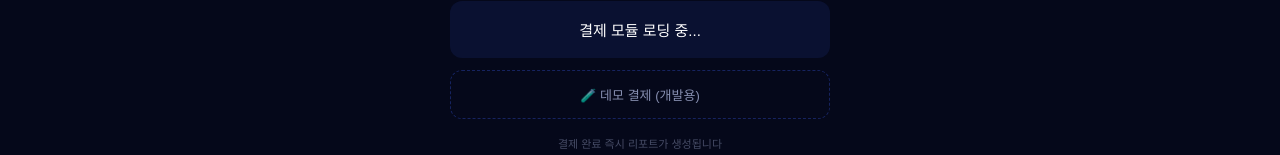
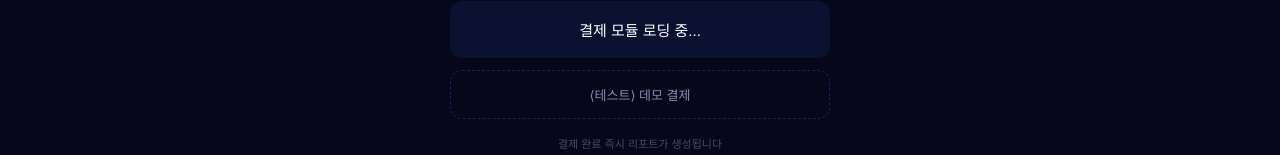
Before and after one commit to astroproject79-cell/NOWN, a Next.js app: page /payment in a window 1280 px wide. Shown: the part 642-797 px from the top of the page. Built offline with nearby package versions, Linux system fonts and the light colour scheme; no server answers; a web font is replaced by a local one.

Commit message:
fix: replaced demo button

```diff
--- a/src/app/payment/page.tsx
+++ b/src/app/payment/page.tsx
@@ -171,7 +171,7 @@ export default function PaymentPage() {
             cursor: 'pointer', fontFamily: "'Pretendard',sans-serif", transition: 'all 0.3s',
           }}
         >
-          🧪 데모 결제 (개발용)
+          ⟨테스트⟩ 데모 결제
         </button>
 
         <p style={{ fontSize: 11, color: t.dim, marginTop: 16, opacity: 0.5 }}>
```
